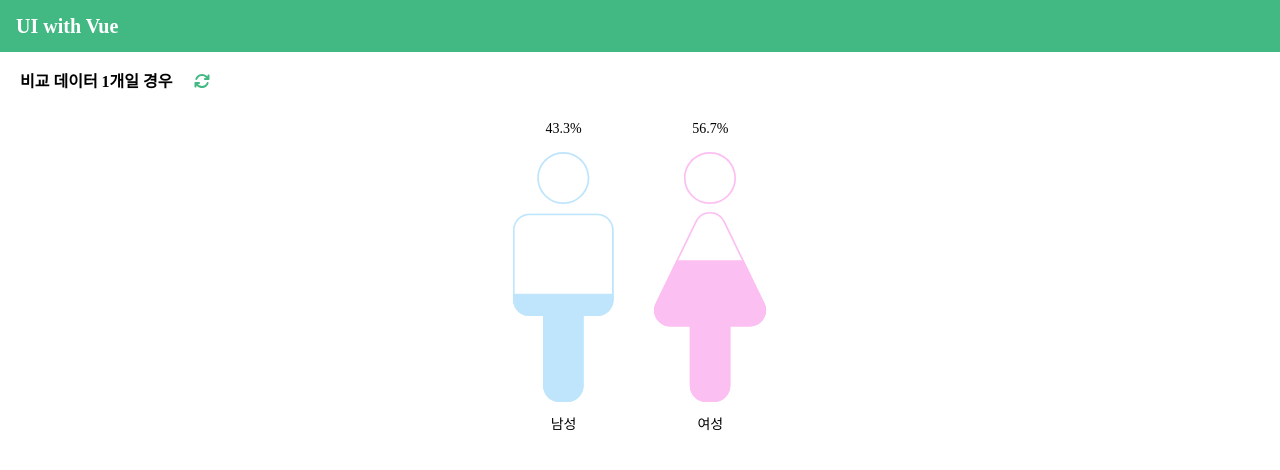
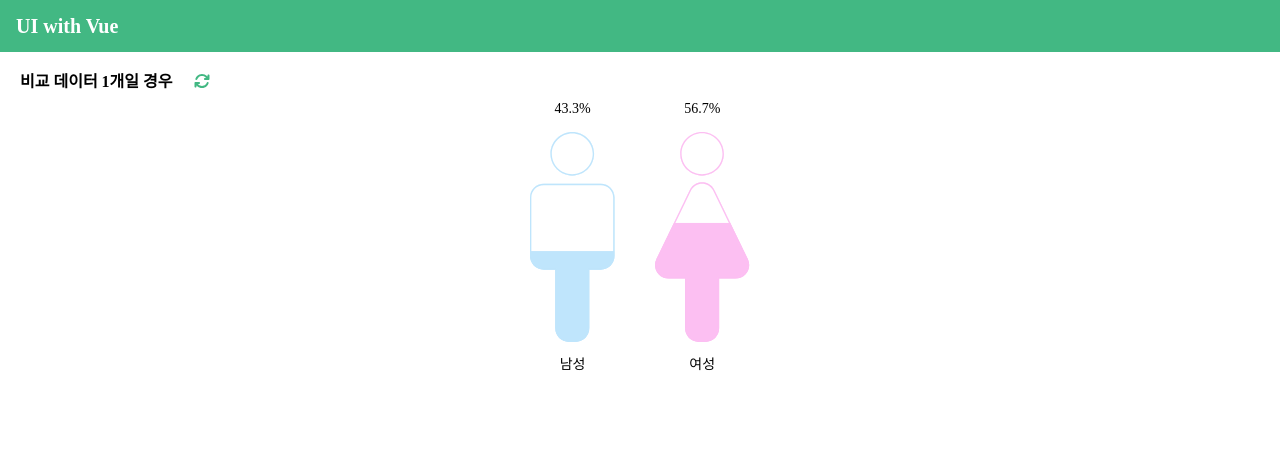
Before and after one commit to lechhw/ui_vue, a Vue app: page /chart_gender in a window 1280 px wide. Shown: the top 470 px of the page. Built offline with nearby package versions, Linux system fonts and the light colour scheme.

Commit message:
🚧 성별차트 작업 중 커밋 - 말풍선 삽입, 레이아웃작업

```diff
--- a/src/components/genderComp.vue
+++ b/src/components/genderComp.vue
@@ -1,6 +1,10 @@
 <template>
-  <div>
-    <div class="wrapper">
+  <div class="content">
+    <div v-if="chartData == null || !chartData" class="ui_nodata">
+      <font-awesome-icon icon="fa-solid fa-file" />
+      <span>데이터가 없습니다.</span>
+    </div>
+    <div v-else class="chart_wrapper">
       <div class="manWrap">
         <div class="manGraph">
           <span class="info">{{ mData.per }}%</span>
@@ -26,7 +30,7 @@
               fill-rule="evenodd"
               clip-rule="evenodd"
               d="M62 64C79.6731 64 94 49.6731 94 32C94 14.3269 79.6731 0 62 0C44.3269 0 30 14.3269 30 32C30 49.6731 44.3269 64 62 64ZM0 96C0 84.9543 8.9543 76 20 76H104C115.046 76 124 84.9543 124 96V182C124 193.046 115.046 202 104 202H87V288C87 299.046 78.0457 308 67 308H57C45.9543 308 37 299.046 37 288V202H20C8.95431 202 0 193.046 0 182V96Z"
-              fill="#bfe5fc"
+              :fill="setManColor"
             />
 
             <path
@@ -51,9 +55,30 @@
               fill-rule="evenodd"
               clip-rule="evenodd"
               d="M92 32C92 48.5685 78.5685 62 62 62C45.4315 62 32 48.5685 32 32C32 15.4315 45.4315 2 62 2C78.5685 2 92 15.4315 92 32ZM94 32C94 49.6731 79.6731 64 62 64C44.3269 64 30 49.6731 30 32C30 14.3269 44.3269 0 62 0C79.6731 0 94 14.3269 94 32ZM39 202V200H37H20C10.0589 200 2 191.941 2 182V96C2 86.0589 10.0589 78 20 78H104C113.941 78 122 86.0589 122 96V182C122 191.941 113.941 200 104 200H87H85V202V288C85 297.941 76.9411 306 67 306H57C47.0589 306 39 297.941 39 288V202ZM20 202H35H37V204V288C37 299.046 45.9543 308 57 308H67C78.0457 308 87 299.046 87 288V204V202H89H104C115.046 202 124 193.046 124 182V96C124 84.9543 115.046 76 104 76H20C8.9543 76 0 84.9543 0 96V182C0 193.046 8.95431 202 20 202Z"
-              fill="#bfe5fc"
+              :fill="setManColor"
             />
           </svg>
+
+          <div
+            class="dataBox"
+            @mouseover="evt_mouse_over"
+            @mouseout="evt_mouse_out"
+          >
+            <div
+              :style="{ height: setManHgt + '%' }"
+              @click="evt_click(mData)"
+            ></div>
+            <div
+              :style="{ height: 100 - setManHgt + '%' }"
+              @click="evt_click(mData)"
+            ></div>
+          </div>
+
+          <div class="bubble_box" :style="{ background: mData.color }">
+            <span class="title">{{ mData.name }}</span>
+            <strong class="dv">{{ mData.value }}</strong>
+            <span class="per">({{ mData.per }}%)</span>
+          </div>
 
           <span class="name">남성</span>
         </div>
@@ -82,7 +107,7 @@
               fill-rule="evenodd"
               clip-rule="evenodd"
               d="M69 64C86.6731 64 101 49.6731 101 32C101 14.3269 86.6731 0 69 0C51.3269 0 37 14.3269 37 32C37 49.6731 51.3269 64 69 64ZM51.1009 85.1009C58.3905 70.0717 79.8014 70.0716 87.091 85.1008L136.162 186.272C142.604 199.554 132.929 215 118.167 215H94.096V288C94.096 299.046 85.1416 308 74.096 308H64.096C53.0503 308 44.096 299.046 44.096 288V215H20.0249C5.26242 215 -4.4125 199.554 2.02995 186.272L51.1009 85.1009Z"
-              fill="#fcbff2"
+              :fill="setWomanColor"
             />
 
             <path
@@ -100,9 +125,30 @@
               fill-rule="evenodd"
               clip-rule="evenodd"
               d="M99 32C99 48.5685 85.5685 62 69 62C52.4315 62 39 48.5685 39 32C39 15.4315 52.4315 2 69 2C85.5685 2 99 15.4315 99 32ZM101 32C101 49.6731 86.6731 64 69 64C51.3269 64 37 49.6731 37 32C37 14.3269 51.3269 0 69 0C86.6731 0 101 14.3269 101 32ZM46.0959 215V213H44.0959H20.0249C6.73867 213 -1.96876 199.099 3.82945 187.145L52.9004 85.9737C59.4611 72.4474 78.7308 72.4474 85.2915 85.9736L134.362 187.145C140.161 199.099 131.453 213 118.167 213H94.0959H92.0959V215V288C92.0959 297.941 84.0371 306 74.0959 306H64.0959C54.1548 306 46.0959 297.941 46.0959 288V215ZM20.0249 215H42.0959H44.0959V217V288C44.0959 299.046 53.0503 308 64.0959 308H74.0959C85.1416 308 94.0959 299.046 94.0959 288V217V215H96.0959H118.167C132.929 215 142.604 199.554 136.162 186.272L87.091 85.1008C79.8014 70.0716 58.3905 70.0717 51.1009 85.1009L2.02995 186.272C-4.41251 199.554 5.26241 215 20.0249 215Z"
-              fill="#fcbff2"
+              :fill="setWomanColor"
             />
           </svg>
+
+          <div
+            class="dataBox"
+            @mouseover="evt_mouse_over"
+            @mouseout="evt_mouse_out"
+          >
+            <div
+              :style="{ height: setWomanHgt + '%' }"
+              @click="evt_click(fData)"
+            ></div>
+            <div
+              :style="{ height: 100 - setWomanHgt + '%' }"
+              @click="evt_click(fData)"
+            ></div>
+          </div>
+
+          <div class="bubble_box" :style="{ background: fData.color }">
+            <span class="title">{{ fData.name }}</span>
+            <strong class="dv">{{ fData.value }}</strong>
+            <span class="per">({{ fData.per }}%)</span>
+          </div>
 
           <span class="name">여성</span>
         </div>
@@ -125,10 +171,11 @@ export default {
       multiManHgtB: 0,
       multiWoHgtT: 0,
       multiWoHgtB: 0,
+      customColorM: '',
     }
   },
   props: {
-    chartData: { type: Object },
+    chartData: { type: Object, default: null },
   },
 
   mounted() {
@@ -155,14 +202,25 @@ export default {
 
       return result
     },
+
+    setManColor() {
+      let result = ''
+      this.mData.color ? (result = this.mData.color) : (result = '#ececec')
+      return result
+    },
+    setWomanColor() {
+      let result = ''
+      this.fData.color ? (result = this.fData.color) : (result = '#ececec')
+      return result
+    },
   },
 
   watch: {
     chartData: {
       immediate: true,
       deep: true,
-      handler() {
-        this.getData()
+      handler(val) {
+        if (val) this.getData()
       },
     },
   },
@@ -186,8 +244,8 @@ export default {
         } else {
           item.datas.forEach((item2) => {
             woman += item2.value
-            if (item2.color) fColor = item2.color
           })
+          if (item.color) fColor = item.color
         }
 
         if (item.datas.length > 1) {
@@ -227,21 +285,44 @@ export default {
         per: ((woman / totalData) * 100).toFixed(1),
         color: fColor,
       }
+      this.customColorM = mColor
+      console.log(this.fData)
+    },
+
+    evt_click(val) {
+      console.log(val)
+      this.$emit('input', val)
+    },
+
+    evt_mouse_over(e) {
+      let bubble = e.target.parentElement.nextSibling
+      bubble.style.opacity = 1
+    },
+    evt_mouse_out(e) {
+      let bubble = e.target.parentElement.nextSibling
+      bubble.style.opacity = 0
     },
   },
 }
 </script>
 
 <style lang="scss" scoped>
-.wrapper {
-  position: relative;
+* {
+  margin: 0;
+  box-sizing: border-box;
+}
+.content {
+  display: flex;
+  justify-content: center;
+  width: 100%;
+  padding-top: 40px;
+
+  .chart_wrapper {
     display: flex;
     justify-content: center;
     align-items: flex-end;
-  width: 100%;
-  height: 250px;
-  padding-top: 60px;
-}
+    height: 100%;
+
     .manWrap {
       height: 100%;
       margin-right: 20px;
@@ -264,6 +345,46 @@ export default {
           bottom: -30px;
           transform: translateX(-50%);
           font-size: 14px;
+        }
+
+        .dataBox {
+          position: absolute;
+          top: 0;
+          left: 0;
+          width: 100%;
+          height: 100%;
+        }
+
+        .bubble_box {
+          opacity: 0;
+          display: flex;
+          flex-direction: column;
+          align-items: center;
+          position: absolute;
+          top: 10%;
+          left: 50%;
+          transform: translateX(-50%);
+          width: calc(100% + 20px);
+          padding: 20px 8px;
+          border-radius: 10px;
+          /* background-color: red; */
+          color: white;
+          pointer-events: none;
+          transition: opacity 250ms ease-in-out;
+
+          &::after {
+            position: absolute;
+            top: 100%;
+            left: 50%;
+            transform: translateX(-50%);
+            content: '';
+            display: block;
+            border-width: 6px 6px;
+            border-color: customColorM transparent transparent;
+            border-style: solid;
+            width: 0;
+            height: 0;
+          }
         }
 
         #manImg {
@@ -296,9 +417,62 @@ export default {
           font-size: 14px;
         }
 
+        .dataBox {
+          position: absolute;
+          top: 0;
+          left: 0;
+          width: 100%;
+          height: 100%;
+        }
+
+        .bubble_box {
+          opacity: 0;
+          display: flex;
+          flex-direction: column;
+          align-items: center;
+          position: absolute;
+          top: 10%;
+          left: 50%;
+          transform: translateX(-50%);
+          width: calc(100% + 20px);
+          padding: 20px 8px;
+          border-radius: 10px;
+          /* background-color: red; */
+          color: white;
+          pointer-events: none;
+          transition: opacity 250ms ease-in-out;
+
+          &::after {
+            position: absolute;
+            top: 100%;
+            left: 50%;
+            transform: translateX(-50%);
+            content: '';
+            display: block;
+            border-width: 6px 6px;
+            border-color: inherit transparent transparent;
+            border-style: solid;
+            width: 0;
+            height: 0;
+          }
+        }
+
         #womanImg {
           height: 100%;
         }
       }
     }
+  }
+
+  .ui_nodata {
+    display: flex;
+    justify-content: center;
+    align-items: center;
+    color: #999999;
+
+    span {
+      margin-left: 10px;
+    }
+  }
+}
 </style>
--- a/src/main.js
+++ b/src/main.js
@@ -3,12 +3,16 @@ import App from './App.vue'
 import { router } from './routes/index.js'
 import { FontAwesomeIcon } from '@fortawesome/vue-fontawesome'
 import { library } from '@fortawesome/fontawesome-svg-core'
-import { faArrowRight, faArrowsRotate } from '@fortawesome/free-solid-svg-icons'
+import {
+  faArrowRight,
+  faArrowsRotate,
+  faFile,
+} from '@fortawesome/free-solid-svg-icons'
 
 Vue.config.productionTip = false
 Vue.component('font-awesome-icon', FontAwesomeIcon)
 
-library.add({ faArrowRight, faArrowsRotate })
+library.add({ faArrowRight, faArrowsRotate, faFile })
 
 new Vue({
   render: (h) => h(App),
--- a/src/routes/index.js
+++ b/src/routes/index.js
@@ -1,7 +1,7 @@
 import Vue from 'vue'
 import VueRouter from 'vue-router'
 import HomeView from '../views/home_view'
-import ChartGender from '../views/chart_gender'
+import ChartGender from '../views/chart-gender_view'
 import SliderView from '../views/slider_view'
 
 Vue.use(VueRouter)
--- a/src/views/chart_gender.vue
+++ b/src/views/chart-gender_view.vue
@@ -1,13 +1,12 @@
 <template>
   <div class="wrapper">
-    <div class="header">
+    <div class="gender_header">
       <h3>비교 데이터 1개일 경우</h3>
       <button class="reloadBtn" title="데이터 새로고침" @click="fetchData">
         <font-awesome-icon icon="fa-solid fa-arrows-rotate" />
       </button>
     </div>
-
-    <gender-comp :chartData="chartData"></gender-comp>
+    <gender-comp :chartData="chartData" style="height: 250px"></gender-comp>
   </div>
 </template>
 
@@ -15,7 +14,7 @@
 import genderComp from '@/components/genderComp.vue'
 export default {
   components: { genderComp },
-  name: 'ChartGender',
+  // name: 'ChartGender',
 
   data() {
     return {
@@ -31,6 +30,7 @@ export default {
                 value: Math.floor(Math.random() * 1234),
               },
             ],
+            color: '#bfe5fc',
           },
           {
             name: '여성',
@@ -42,6 +42,7 @@ export default {
                 value: Math.floor(Math.random() * 1234),
               },
             ],
+            color: '#fcbff2',
           },
         ],
       },
@@ -99,8 +100,9 @@ export default {
 <style lang="scss" scoped>
 .wrapper {
   padding: 20px;
+  box-sizing: border-box;
 }
-.header {
+.gender_header {
   display: flex;
   align-items: center;
 
```
Lines whose indentation alone changed are shown as unchanged.
